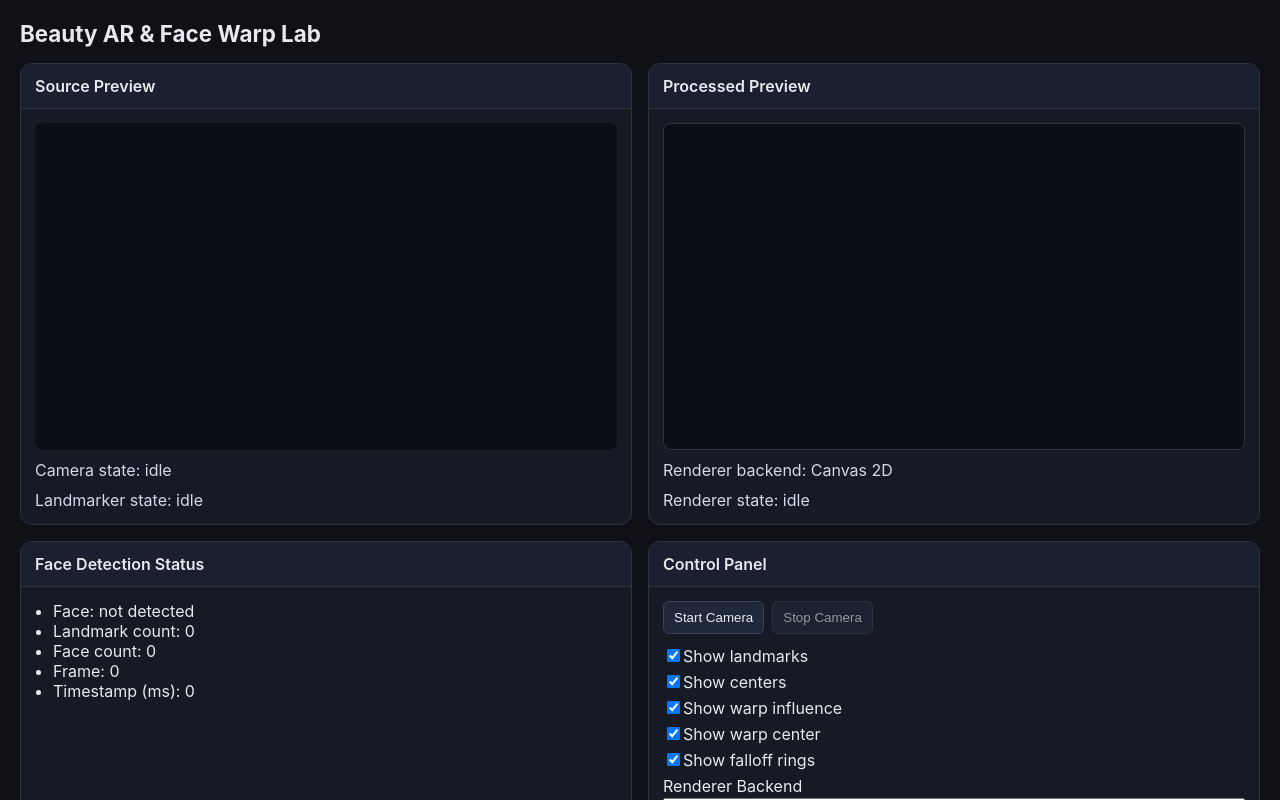
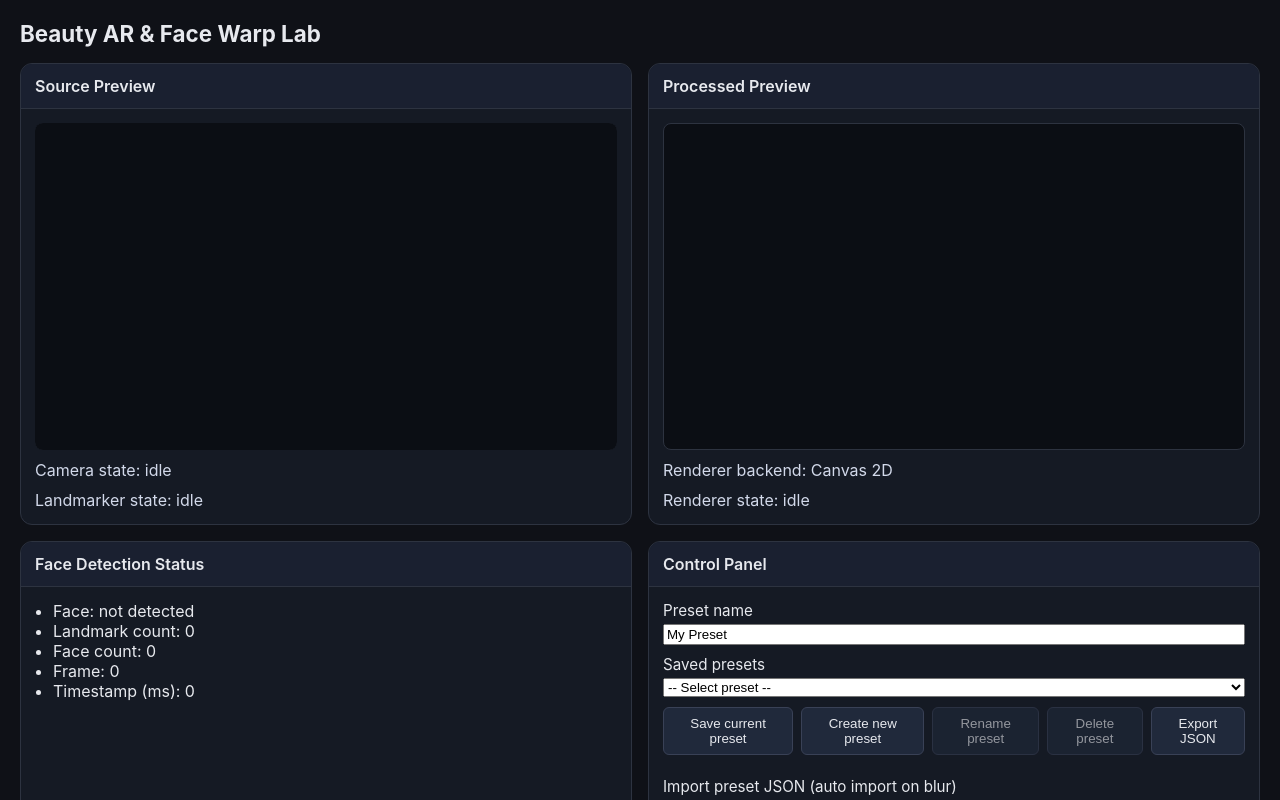
Before and after one commit to officeutq/bae-ar-lab, a React (Vite) app: page / in a window 1280 px wide. Shown: the top 800 px of the page. Built offline with nearby package versions, Linux system fonts and the light colour scheme.

Commit message:
Add local preset save/load and JSON import/export system

```diff
--- a/src/app/App.tsx
+++ b/src/app/App.tsx
@@ -1,4 +1,4 @@
-import { useMemo, useState, type MouseEvent } from 'react';
+import { useEffect, useMemo, useState, type MouseEvent } from 'react';
 import type { WarpFalloffType } from '@app-types/preset';
 import { defaultWarpPreset } from '@algorithms/defaultPreset';
 import { createInitialPipelineState } from '@engine/pipeline';
@@ -11,13 +11,28 @@ import { SourcePreviewPanel } from '@ui/panels/SourcePreviewPanel';
 import { WarpMathDebugPanel } from '@ui/panels/WarpMathDebugPanel';
 import { useBeautyLabRuntime } from './hooks/useBeautyLabRuntime';
 import type { RendererMode } from '@engine/render/types';
-import type { WarpOperation } from '@app-types/preset';
+import type { WarpOperation, WarpPreset } from '@app-types/preset';
+import {
+  deletePreset,
+  exportPresetJson,
+  getLastUsedPresetId,
+  listPresets,
+  loadPreset,
+  parseImportedPreset,
+  renamePreset,
+  savePreset,
+  setLastUsedPresetId,
+} from '@engine/presets/presetStorage';
 
 const DEBUG_GRID_SIZE = 8;
 const clamp01 = (value: number) => Math.min(1, Math.max(0, value));
 
 export function App() {
-  const [activePreset, setActivePreset] = useState(defaultWarpPreset);
+  const [activePreset, setActivePreset] = useState<WarpPreset>(defaultWarpPreset);
+  const [activeStoredPresetId, setActiveStoredPresetId] = useState<string | null>(null);
+  const [presets, setPresets] = useState(listPresets());
+  const [presetNameInput, setPresetNameInput] = useState('My Preset');
+  const [presetMessage, setPresetMessage] = useState<string | null>(null);
   const [activeOperationIndex, setActiveOperationIndex] = useState(0);
   const pipelineState = useMemo(() => createInitialPipelineState(activePreset), [activePreset]);
   const [showLandmarks, setShowLandmarks] = useState(true);
@@ -67,6 +82,80 @@ export function App() {
     setActiveOperationIndex((currentIndex) => Math.max(0, currentIndex - 1));
   };
 
+
+  useEffect(() => {
+    const lastUsed = getLastUsedPresetId();
+    if (!lastUsed) return;
+    const stored = loadPreset(lastUsed);
+    if (!stored) return;
+    setActivePreset(stored.preset);
+    setActiveStoredPresetId(stored.id);
+    setPresetNameInput(stored.name);
+  }, []);
+
+  useEffect(() => {
+    if (activeStoredPresetId) {
+      setLastUsedPresetId(activeStoredPresetId);
+    }
+  }, [activeStoredPresetId]);
+
+  const refreshPresets = () => setPresets(listPresets());
+
+  const onSavePreset = () => {
+    const saved = savePreset({ id: activeStoredPresetId ?? undefined, name: presetNameInput || 'Untitled preset', preset: activePreset });
+    setActiveStoredPresetId(saved.id);
+    setPresetNameInput(saved.name);
+    setPresetMessage('Preset saved.');
+    refreshPresets();
+  };
+  const onCreatePreset = () => {
+    setActiveStoredPresetId(null);
+    setActivePreset(defaultWarpPreset);
+    setActiveOperationIndex(0);
+    setPresetNameInput('New Preset');
+    setPresetMessage('Created new unsaved preset.');
+  };
+  const onDeletePreset = () => {
+    if (!activeStoredPresetId) return;
+    deletePreset(activeStoredPresetId);
+    setActiveStoredPresetId(null);
+    setPresetMessage('Preset deleted.');
+    refreshPresets();
+  };
+  const onRenamePreset = () => {
+    if (!activeStoredPresetId) return;
+    renamePreset(activeStoredPresetId, presetNameInput || 'Untitled preset');
+    setPresetMessage('Preset renamed.');
+    refreshPresets();
+  };
+  const onLoadPreset = (id: string) => {
+    if (!id) return;
+    const stored = loadPreset(id);
+    if (!stored) return;
+    setActivePreset(stored.preset);
+    setActiveStoredPresetId(stored.id);
+    setPresetNameInput(stored.name);
+    setActiveOperationIndex(0);
+    setPresetMessage(`Loaded preset: ${stored.name}`);
+  };
+  const onExportPreset = async () => {
+    const text = exportPresetJson(activePreset);
+    await navigator.clipboard.writeText(text);
+    setPresetMessage('Preset JSON copied to clipboard.');
+  };
+  const onImportPresetText = (text: string) => {
+    if (!text.trim()) return;
+    const parsed = parseImportedPreset(text);
+    if (!parsed.ok) {
+      setPresetMessage(parsed.error);
+      return;
+    }
+    setActivePreset(parsed.preset);
+    setActiveStoredPresetId(null);
+    setActiveOperationIndex(0);
+    setPresetMessage('Imported preset JSON. Save it to persist.');
+  };
+
   const debugOperation = activeOperation;
   const debugCenter = { x: 0.5, y: 0.5 };
   const debugWarpResult = applyRadialWarp({ uv: debugUv, center: debugCenter, radius: debugOperation?.radius ?? 1, strength: debugOperation?.strength ?? 0, axis: debugOperation?.axis ?? { x: 1, y: 1 }, falloff: debugOperation?.falloff.type ?? 'smoothstep' });
@@ -83,7 +172,7 @@ export function App() {
         <SourcePreviewPanel videoRef={runtime.refs.videoRef} overlayCanvasRef={runtime.refs.overlayCanvasRef} cameraState={runtime.state.cameraState} landmarkerState={runtime.state.landmarkerState} cameraErrorMessage={runtime.state.cameraErrorMessage} />
         <ProcessedPreviewPanel processedCanvasRef={runtime.refs.processedCanvasRef} rendererState={runtime.state.rendererState} rendererMode={rendererMode} />
         <Panel title="Face Detection Status"><ul><li>Face: {runtime.state.landmarkFrame?.detected ? 'detected' : 'not detected'}</li><li>Landmark count: {runtime.state.landmarkFrame?.landmarkCount ?? 0}</li><li>Face count: {runtime.state.landmarkFrame?.faceCount ?? 0}</li><li>Frame: {runtime.state.landmarkFrame?.frameCount ?? 0}</li><li>Timestamp (ms): {Math.round(runtime.state.landmarkFrame?.timestampMs ?? 0)}</li></ul></Panel>
-        <ControlPanel activePreset={activePreset} pipelineStatus={pipelineState.status} onStartCamera={runtime.actions.startCamera} onStopCamera={runtime.actions.stopCamera} cameraState={runtime.state.cameraState} showLandmarks={showLandmarks} setShowLandmarks={setShowLandmarks} showCenters={showCenters} setShowCenters={setShowCenters} showWarpInfluence={showWarpInfluence} setShowWarpInfluence={setShowWarpInfluence} showWarpCenter={showWarpCenter} setShowWarpCenter={setShowWarpCenter} showFalloffRings={showFalloffRings} setShowFalloffRings={setShowFalloffRings} rendererMode={rendererMode} setRendererMode={setRendererMode} activeOperationIndex={activeOperationIndex} setActiveOperationIndex={setActiveOperationIndex} addOperation={addOperation} removeOperation={removeOperation} updateOperation={updateOperation} updateAxis={updateAxis} updateFalloffType={updateFalloffType} />
+        <ControlPanel activePreset={activePreset} presetNameInput={presetNameInput} setPresetNameInput={setPresetNameInput} presets={presets} activeStoredPresetId={activeStoredPresetId} onSavePreset={onSavePreset} onCreatePreset={onCreatePreset} onDeletePreset={onDeletePreset} onRenamePreset={onRenamePreset} onLoadPreset={onLoadPreset} onExportPreset={onExportPreset} onImportPresetText={onImportPresetText} presetMessage={presetMessage} pipelineStatus={pipelineState.status} onStartCamera={runtime.actions.startCamera} onStopCamera={runtime.actions.stopCamera} cameraState={runtime.state.cameraState} showLandmarks={showLandmarks} setShowLandmarks={setShowLandmarks} showCenters={showCenters} setShowCenters={setShowCenters} showWarpInfluence={showWarpInfluence} setShowWarpInfluence={setShowWarpInfluence} showWarpCenter={showWarpCenter} setShowWarpCenter={setShowWarpCenter} showFalloffRings={showFalloffRings} setShowFalloffRings={setShowFalloffRings} rendererMode={rendererMode} setRendererMode={setRendererMode} activeOperationIndex={activeOperationIndex} setActiveOperationIndex={setActiveOperationIndex} addOperation={addOperation} removeOperation={removeOperation} updateOperation={updateOperation} updateAxis={updateAxis} updateFalloffType={updateFalloffType} />
         <WarpMathDebugPanel debugUv={debugUv} debugCenter={debugCenter} debugWarpResult={debugWarpResult} debugGridPoints={debugGridPoints} onMouseMove={(event: MouseEvent<HTMLDivElement>) => { const rect = event.currentTarget.getBoundingClientRect(); setDebugUv({ x: clamp01((event.clientX - rect.left) / Math.max(1, rect.width)), y: clamp01((event.clientY - rect.top) / Math.max(1, rect.height)) }); }} />
         <JsonOutputPanel preset={pipelineState.activePreset} geometry={runtime.state.faceGeometry} />
       </div>
--- /dev/null
+++ b/src/engine/presets/presetStorage.ts
@@ -0,0 +1,106 @@
+import type { WarpPreset } from '@app-types/preset';
+import { PRESET_SCHEMA_VERSION, type PresetCollection, type StoredPreset } from './types';
+
+const STORAGE_KEY = 'beauty-lab-presets';
+
+const defaultCollection: PresetCollection = {
+  presets: [],
+  lastUsedPresetId: null,
+};
+
+function nowIso() { return new Date().toISOString(); }
+function createId() { return `preset_${crypto.randomUUID()}`; }
+
+function isWarpPreset(value: unknown): value is WarpPreset {
+  if (!value || typeof value !== 'object') return false;
+  const preset = value as WarpPreset;
+  return typeof preset.version === 'number' && Array.isArray(preset.operations);
+}
+
+function sanitizeCollection(value: unknown): PresetCollection {
+  if (!value || typeof value !== 'object') return defaultCollection;
+  const raw = value as Partial<PresetCollection>;
+  const presets = Array.isArray(raw.presets)
+    ? raw.presets.filter((item): item is StoredPreset => !!item
+      && typeof item.id === 'string'
+      && typeof item.name === 'string'
+      && typeof item.createdAt === 'string'
+      && typeof item.updatedAt === 'string'
+      && typeof item.version === 'number'
+      && isWarpPreset(item.preset))
+    : [];
+  const idSet = new Set(presets.map((item) => item.id));
+  return {
+    presets,
+    lastUsedPresetId: typeof raw.lastUsedPresetId === 'string' && idSet.has(raw.lastUsedPresetId) ? raw.lastUsedPresetId : null,
+  };
+}
+
+function readCollection(): PresetCollection {
+  try {
+    const raw = localStorage.getItem(STORAGE_KEY);
+    if (!raw) return defaultCollection;
+    return sanitizeCollection(JSON.parse(raw));
+  } catch {
+    return defaultCollection;
+  }
+}
+
+function writeCollection(collection: PresetCollection) {
+  localStorage.setItem(STORAGE_KEY, JSON.stringify(collection));
+}
+
+export const listPresets = () => readCollection().presets;
+export const loadPreset = (id: string) => readCollection().presets.find((item) => item.id === id) ?? null;
+export const getLastUsedPresetId = () => readCollection().lastUsedPresetId;
+
+export function setLastUsedPresetId(id: string | null) {
+  const collection = readCollection();
+  const idSet = new Set(collection.presets.map((item) => item.id));
+  writeCollection({ ...collection, lastUsedPresetId: id && idSet.has(id) ? id : null });
+}
+
+export function savePreset(input: { id?: string; name: string; preset: WarpPreset }): StoredPreset {
+  const collection = readCollection();
+  const now = nowIso();
+  const existing = input.id ? collection.presets.find((item) => item.id === input.id) : undefined;
+  const next: StoredPreset = {
+    id: existing?.id ?? createId(),
+    name: input.name,
+    createdAt: existing?.createdAt ?? now,
+    updatedAt: now,
+    version: PRESET_SCHEMA_VERSION,
+    preset: input.preset,
+  };
+  const presets = existing ? collection.presets.map((item) => (item.id === existing.id ? next : item)) : [next, ...collection.presets];
+  writeCollection({ presets, lastUsedPresetId: next.id });
+  return next;
+}
+
+export function deletePreset(id: string) {
+  const collection = readCollection();
+  const presets = collection.presets.filter((item) => item.id !== id);
+  writeCollection({ presets, lastUsedPresetId: collection.lastUsedPresetId === id ? null : collection.lastUsedPresetId });
+}
+
+export function renamePreset(id: string, name: string) {
+  const collection = readCollection();
+  const now = nowIso();
+  writeCollection({
+    ...collection,
+    presets: collection.presets.map((item) => (item.id === id ? { ...item, name, updatedAt: now } : item)),
+  });
+}
+
+export function parseImportedPreset(rawText: string): { ok: true; preset: WarpPreset } | { ok: false; error: string } {
+  try {
+    const parsed = JSON.parse(rawText) as unknown;
+    if (!isWarpPreset(parsed)) return { ok: false, error: 'Invalid preset schema.' };
+    if (parsed.version !== PRESET_SCHEMA_VERSION) return { ok: false, error: `Unsupported preset version: ${parsed.version}` };
+    return { ok: true, preset: parsed };
+  } catch {
+    return { ok: false, error: 'Malformed JSON.' };
+  }
+}
+
+export const exportPresetJson = (preset: WarpPreset) => JSON.stringify(preset, null, 2);
--- /dev/null
+++ b/src/engine/presets/types.ts
@@ -0,0 +1,20 @@
+import type { WarpPreset } from '@app-types/preset';
+
+export const PRESET_SCHEMA_VERSION = 1;
+
+export type PresetMetadata = {
+  id: string;
+  name: string;
+  createdAt: string;
+  updatedAt: string;
+  version: number;
+};
+
+export type StoredPreset = PresetMetadata & {
+  preset: WarpPreset;
+};
+
+export type PresetCollection = {
+  presets: StoredPreset[];
+  lastUsedPresetId: string | null;
+};
--- a/src/ui/panels/ControlPanel.tsx
+++ b/src/ui/panels/ControlPanel.tsx
@@ -1,4 +1,5 @@
 import type { WarpFalloffType, WarpPreset, WarpTarget } from '@app-types/preset';
+import type { StoredPreset } from '@engine/presets/types';
 import type { RendererMode } from '@engine/render/types';
 import { Panel } from '@ui/Panel';
 import { FalloffGraph } from '@ui/components/FalloffGraph';
@@ -28,6 +29,18 @@ type Props = {
   updateOperation: <K extends keyof WarpPreset['operations'][number]>(key: K, value: WarpPreset['operations'][number][K]) => void;
   updateAxis: (axisKey: 'x' | 'y', value: number) => void;
   updateFalloffType: (type: WarpFalloffType) => void;
+  presetNameInput: string;
+  setPresetNameInput: (name: string) => void;
+  presets: StoredPreset[];
+  activeStoredPresetId: string | null;
+  onSavePreset: () => void;
+  onCreatePreset: () => void;
+  onDeletePreset: () => void;
+  onRenamePreset: () => void;
+  onLoadPreset: (id: string) => void;
+  onExportPreset: () => void;
+  onImportPresetText: (text: string) => void;
+  presetMessage: string | null;
 };
 
 export function ControlPanel(props: Props) {
@@ -35,6 +48,29 @@ export function ControlPanel(props: Props) {
 
   return (
     <Panel title="Control Panel">
+      <div className="operation-controls">
+        <label>Preset name
+          <input type="text" value={props.presetNameInput} onChange={(e) => props.setPresetNameInput(e.target.value)} />
+        </label>
+        <label>Saved presets
+          <select value={props.activeStoredPresetId ?? ''} onChange={(e) => props.onLoadPreset(e.target.value)}>
+            <option value="">-- Select preset --</option>
+            {props.presets.map((preset) => <option key={preset.id} value={preset.id}>{preset.name}</option>)}
+          </select>
+        </label>
+        <div className="camera-controls">
+          <button type="button" onClick={props.onSavePreset}>Save current preset</button>
+          <button type="button" onClick={props.onCreatePreset}>Create new preset</button>
+          <button type="button" onClick={props.onRenamePreset} disabled={!props.activeStoredPresetId}>Rename preset</button>
+          <button type="button" onClick={props.onDeletePreset} disabled={!props.activeStoredPresetId}>Delete preset</button>
+          <button type="button" onClick={props.onExportPreset}>Export JSON</button>
+        </div>
+        <label>Import preset JSON (auto import on blur)
+          <textarea rows={6} placeholder="Paste preset JSON" onBlur={(e) => props.onImportPresetText(e.target.value)} />
+        </label>
+        {props.presetMessage && <p className="camera-status">{props.presetMessage}</p>}
+      </div>
+
       <div className="camera-controls">
         <button type="button" onClick={props.onStartCamera} disabled={props.cameraState === 'starting'}>Start Camera</button>
         <button type="button" onClick={props.onStopCamera} disabled={props.cameraState !== 'running'}>Stop Camera</button>
```
